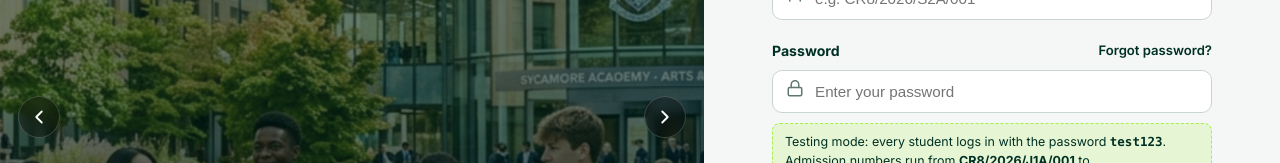
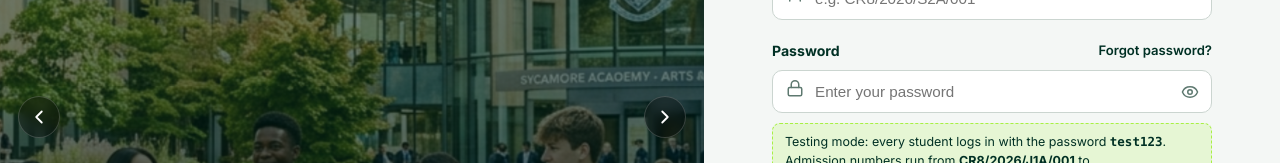
Before and after one commit to Manuel59701/School_Portal, a React (Vite) app in the folder frontend/: page / in a window 1280 px wide. Both pictures are taken after a click on the button "Portal Login". Shown: the part 341-504 px from the top of the page. Built offline with nearby package versions, Linux system fonts and the light colour scheme.

Commit message:
student_side

```diff
--- a/frontend/src/components/LoginPage.jsx
+++ b/frontend/src/components/LoginPage.jsx
@@ -6,7 +6,9 @@ import {
   ShieldAlert,
   Sparkles,
   ChevronLeft,
-  ChevronRight
+  ChevronRight,
+  Eye,
+  EyeOff
 } from 'lucide-react';
 import Crea8orzLogo from './Crea8orzLogo';
 import { buildRoster, classKeyFromStudentId } from '../lib/academics';
@@ -101,6 +103,7 @@ export default function LoginPage({ onBackToHome, onLoginSuccess }) {
   const [role, setRole]                 = useState('student');
   const [identifier, setIdentifier]     = useState('');
   const [password, setPassword]         = useState('');
+  const [showPassword, setShowPassword] = useState(false);
   const [loading, setLoading]           = useState(false);
   const [error, setError]               = useState('');
   const [currentSlide, setCurrentSlide] = useState(0);
@@ -462,17 +465,36 @@ export default function LoginPage({ onBackToHome, onLoginSuccess }) {
                     <Lock size={18} />
                   </div>
                   <input
-                    type="password" required
+                    type={showPassword ? 'text' : 'password'} required
                     value={password} onChange={e => setPassword(e.target.value)}
                     placeholder="Enter your password"
                     style={{
-                      width: '100%', padding: '12px 14px 12px 42px',
+                      width: '100%', padding: '12px 44px 12px 42px',
                       borderRadius: '10px', border: '1px solid #cbd5d0',
                       fontSize: '0.95rem', outline: 'none', backgroundColor: '#ffffff'
                     }}
                     onFocus={e => (e.target.style.borderColor = '#003024')}
                     onBlur={e  => (e.target.style.borderColor = '#cbd5d0')}
                   />
+                  <button
+                    type="button"
+                    onClick={() => setShowPassword(prev => !prev)}
+                    aria-label={showPassword ? 'Hide password' : 'Show password'}
+                    title={showPassword ? 'Hide password' : 'Show password'}
+                    style={{
+                      position: 'absolute', right: '6px', top: '50%',
+                      transform: 'translateY(-50%)',
+                      display: 'flex', alignItems: 'center', justifyContent: 'center',
+                      width: '32px', height: '32px', padding: 0,
+                      background: 'transparent', border: 'none', borderRadius: '8px',
+                      color: showPassword ? '#003024' : '#5e7970',
+                      cursor: 'pointer'
+                    }}
+                    onMouseEnter={e => (e.currentTarget.style.backgroundColor = 'rgba(0, 48, 36, 0.07)')}
+                    onMouseLeave={e => (e.currentTarget.style.backgroundColor = 'transparent')}
+                  >
+                    {showPassword ? <EyeOff size={18} /> : <Eye size={18} />}
+                  </button>
                 </div>
 
                 {role === 'student' && (
--- a/frontend/src/components/ResultCard.jsx
+++ b/frontend/src/components/ResultCard.jsx
@@ -47,9 +47,12 @@ export default function ResultCard({ record: input, width: forcedWidth }) {
   const session = sessionStamp(record.academicYear);
 
   return (
-    <div ref={containerRef} style={{ width: '100%' }}>
+    <div ref={containerRef} style={{ width: '100%', height: CARD_H * scale, position: 'relative' }}>
       <div
         style={{
+          position: 'absolute',
+          top: 0,
+          left: 0,
           width: CARD_W,
           height: CARD_H,
           transform: `scale(${scale})`,
@@ -61,7 +64,6 @@ export default function ResultCard({ record: input, width: forcedWidth }) {
           flexDirection: 'column',
           boxShadow: '0 18px 40px -12px rgba(0, 48, 36, 0.35)',
           border: '1px solid #d7e0db',
-          position: 'relative',
           overflow: 'hidden'
         }}
       >
@@ -308,7 +310,7 @@ export default function ResultCard({ record: input, width: forcedWidth }) {
           <div
             style={{
               width: 700,
-              height: PANEL_HEIGHT,
+              minHeight: PANEL_HEIGHT,
               border: `2px solid ${RESULT_THEME.green}`,
               borderRadius: 10,
               overflow: 'hidden',
@@ -333,7 +335,7 @@ export default function ResultCard({ record: input, width: forcedWidth }) {
               </span>
             </div>
 
-            <div style={{ padding: '18px 24px 12px' }}>
+            <div style={{ padding: '14px 24px 10px' }}>
               <div style={{ display: 'flex', alignItems: 'center', gap: 14 }}>
                 <span
                   style={{
@@ -370,12 +372,12 @@ export default function ResultCard({ record: input, width: forcedWidth }) {
                     alignItems: 'center',
                     justifyContent: 'space-between',
                     borderTop: '1px solid #d7e0db',
-                    marginTop: 12,
-                    paddingTop: 10
+                    marginTop: 10,
+                    paddingTop: 9
                   }}
                 >
                   <span style={{ fontSize: 12.5, fontWeight: 700, color: RESULT_THEME.muted }}>{entry.label}</span>
-                  <span style={{ fontSize: 25, fontWeight: 800, color: RESULT_THEME.green }}>{entry.value}</span>
+                  <span style={{ fontSize: 23, fontWeight: 800, color: RESULT_THEME.green }}>{entry.value}</span>
                 </div>
               ))}
             </div>
@@ -383,7 +385,7 @@ export default function ResultCard({ record: input, width: forcedWidth }) {
 
           <div
             style={{
-              height: PANEL_HEIGHT,
+              minHeight: PANEL_HEIGHT,
               border: `2px solid ${RESULT_THEME.green}`,
               borderRadius: 10,
               overflow: 'hidden',
@@ -486,8 +488,6 @@ export default function ResultCard({ record: input, width: forcedWidth }) {
           {record.label}
         </div>
       </div>
-
-      <div style={{ height: CARD_H * scale }} />
     </div>
   );
 }
--- a/frontend/src/components/ResultCardEditor.jsx
+++ b/frontend/src/components/ResultCardEditor.jsx
@@ -319,7 +319,16 @@ export default function ResultCardEditor({
         )}
 
         {showPreview && (
-          <div style={{ backgroundColor: '#eef2f0', borderRadius: 18, padding: 18, border: '1px solid #e2e8e4' }}>
+          <div
+            style={{
+              aspectRatio: '1720 / 1216',
+              boxSizing: 'border-box',
+              padding: '2.79% 3.49%',
+              borderRadius: 18,
+              border: '1px solid #e2e8e4',
+              background: 'linear-gradient(135deg, #e6ece9 0%, #c3cfc9 100%)'
+            }}
+          >
             <ResultCard record={record} />
           </div>
         )}
```
Also changed, not shown: frontend/src/lib/resultCardImage.js, 4 other files (tests, documents, lock files or other folders).
